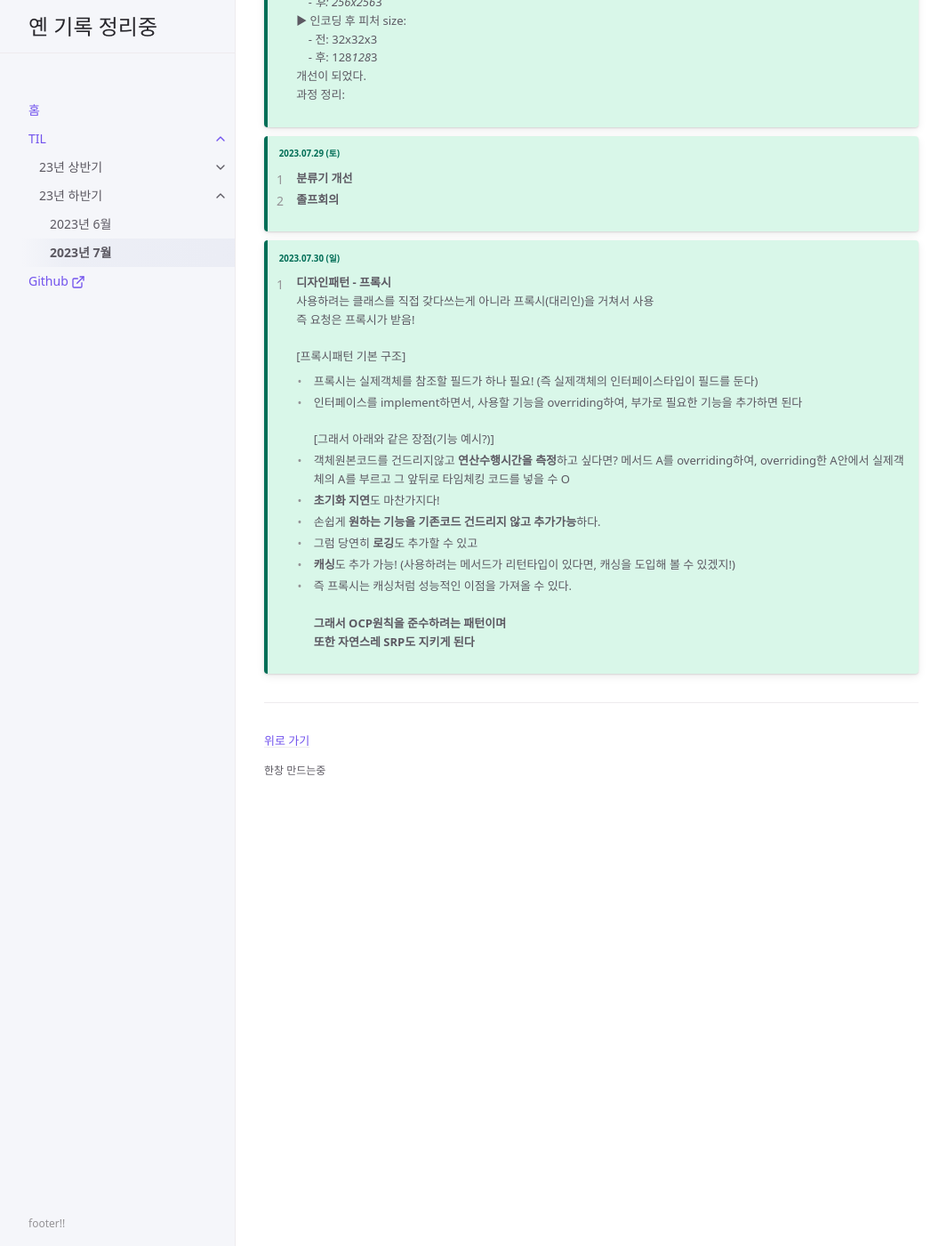
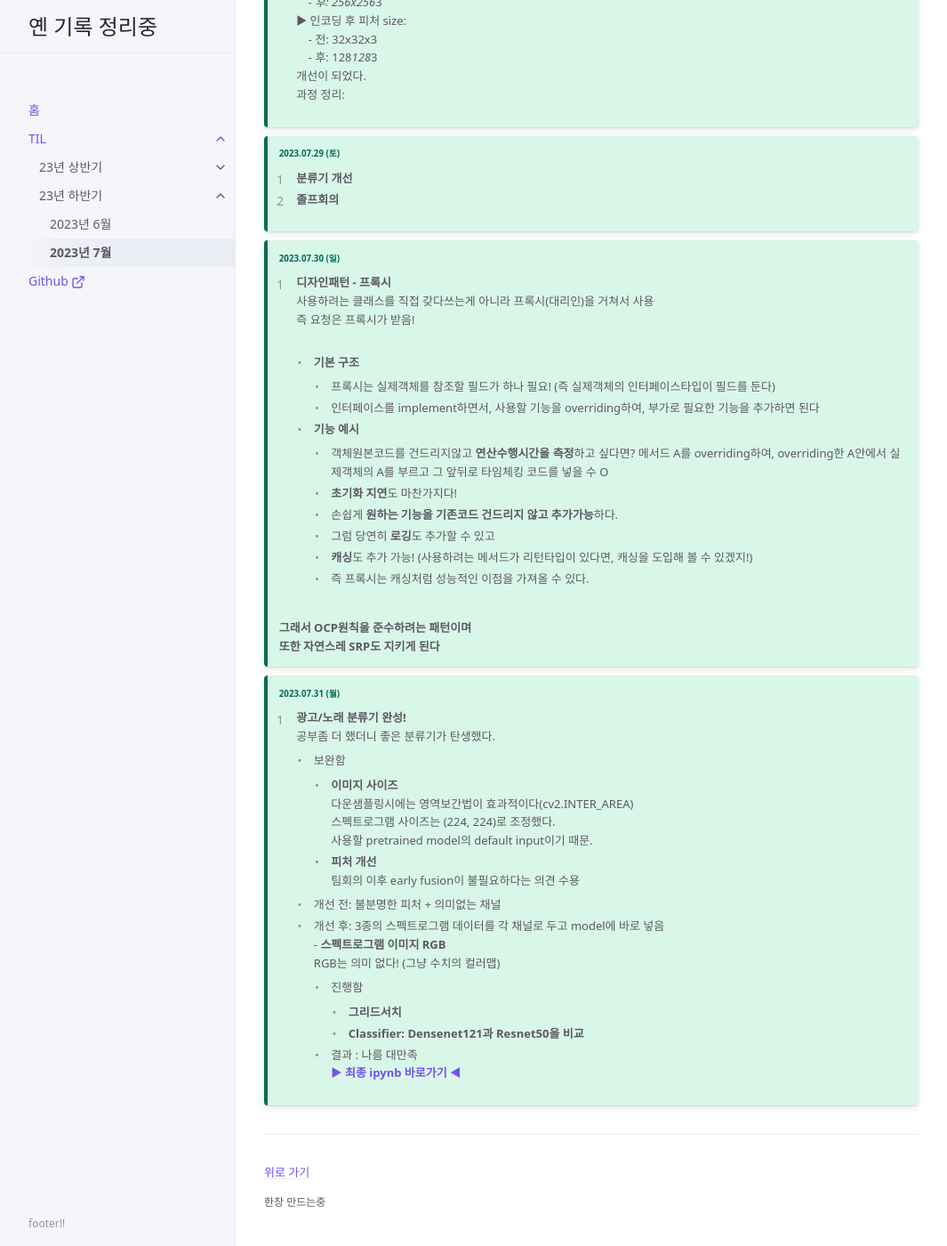
Before and after one commit to yyeennyy/yyeennyy.github.io, a Jekyll site: the page built from docs/TIL/23년 하반기/month07.md, in a window 1280 px wide and 1400 px high, scrolled down 2453 px. Shown: the whole window at 89% size, without its empty margins (107-1172 px from the left). Built offline with Jekyll 4.4.1, drawn with Linux system fonts in a browser that asks for light colours.

Commit message:
TIL 0731

```diff
--- a/docs/TIL/23년 하반기/month07.md
+++ b/docs/TIL/23년 하반기/month07.md
@@ -145,18 +145,41 @@ nav_order: 2
 > 사용하려는 클래스를 직접 갖다쓰는게 아니라 프록시(대리인)을 거쳐서 사용<br>
 > 즉 요청은 프록시가 받음! <br>
 > <br>
-> [프록시패턴 기본 구조]<br>
-> - 프록시는 실제객체를 참조할 필드가 하나 필요! (즉 실제객체의 인터페이스타입이 필드를 둔다)<br>
-> - 인터페이스를 implement하면서, 사용할 기능을 overriding하여, 부가로 필요한 기능을 추가하면 된다<br><br>
-> [그래서 아래와 같은 장점(기능 예시?)]
-> - 객체원본코드를 건드리지않고 **연산수행시간을 측정**하고 싶다면? 메서드 A를 overriding하여, overriding한 A안에서 실제객체의 A를 부르고 그 앞뒤로 타임체킹 코드를 넣을 수 O<br>
-> - **초기화 지연**도 마찬가지다!<br>
-> - 손쉽게 **원하는 기능을 기존코드 건드리지 않고 추가가능**하다.<br>
-> - 그럼 당연히 **로깅**도 추가할 수 있고<br>
-> - **캐싱**도 추가 가능! (사용하려는 메서드가 리턴타입이 있다면, 캐싱을 도입해 볼 수 있겠지!)<br>
-> - 즉 프록시는 캐싱처럼 성능적인 이점을 가져올 수 있다. <br>
+> - **기본 구조**<br>
+>   - 프록시는 실제객체를 참조할 필드가 하나 필요! (즉 실제객체의 인터페이스타입이 필드를 둔다)<br>
+>   - 인터페이스를 implement하면서, 사용할 기능을 overriding하여, 부가로 필요한 기능을 추가하면 된다
+> <br>
+> - **기능 예시**
+>   - 객체원본코드를 건드리지않고 **연산수행시간을 측정**하고 싶다면? 메서드 A를 overriding하여, overriding한 A안에서 실제객체의 A를 부르고 그 앞뒤로 타임체킹 코드를 넣을 수 O<br>
+>   - **초기화 지연**도 마찬가지다!<br>
+>   - 손쉽게 **원하는 기능을 기존코드 건드리지 않고 추가가능**하다.<br>
+>   - 그럼 당연히 **로깅**도 추가할 수 있고<br>
+>   - **캐싱**도 추가 가능! (사용하려는 메서드가 리턴타입이 있다면, 캐싱을 도입해 볼 수 있겠지!)<br>
+>   - 즉 프록시는 캐싱처럼 성능적인 이점을 가져올 수 있다. <br>
 ><br>
+>
 > **그래서 OCP원칙을 준수하려는 패턴이며<br>
 > 또한 자연스레 SRP도 지키게 된다<br>**
+
+
+{: .new-title }
+> 2023.07.31 (월)
 >
->
+> 1. **광고/노래 분류기 완성!**<br>
+> 공부좀 더 했더니 좋은 분류기가 탄생했다.<br>
+> - 보완함<br>
+>   - **이미지 사이즈**<br>
+> 다운샘플링시에는 영역보간법이 효과적이다(cv2.INTER_AREA)<br>
+> 스펙트로그램 사이즈는 (224, 224)로 조정했다.<br>
+> 사용할 pretrained model의 default input이기 때문.<br>
+>   - **피처 개선**<br>
+> 팀회의 이후 early fusion이 불필요하다는 의견 수용<br>
+>       - 개선 전: 불분명한 피처 + 의미없는 채널<br>
+>       - 개선 후: 3종의 스펙트로그램 데이터를 각 채널로 두고 model에 바로 넣음<br>
+>   - **스펙트로그램 이미지 RGB**<br>
+>       RGB는 의미 없다! (그냥 수치의 컬러맵)<br>
+> - 진행함<br>
+>   - **그리드서치**<br>
+>   - **Classifier: Densenet121과 Resnet50을 비교**<br>
+> - 결과 : 나름 대만족<br>
+> [**▶ 최종 ipynb 바로가기 ◀**](https://colab.research.google.com/drive/1rP-6Kyf6bo3XEGKDx6gHTnu7XczNDuPI)
```
